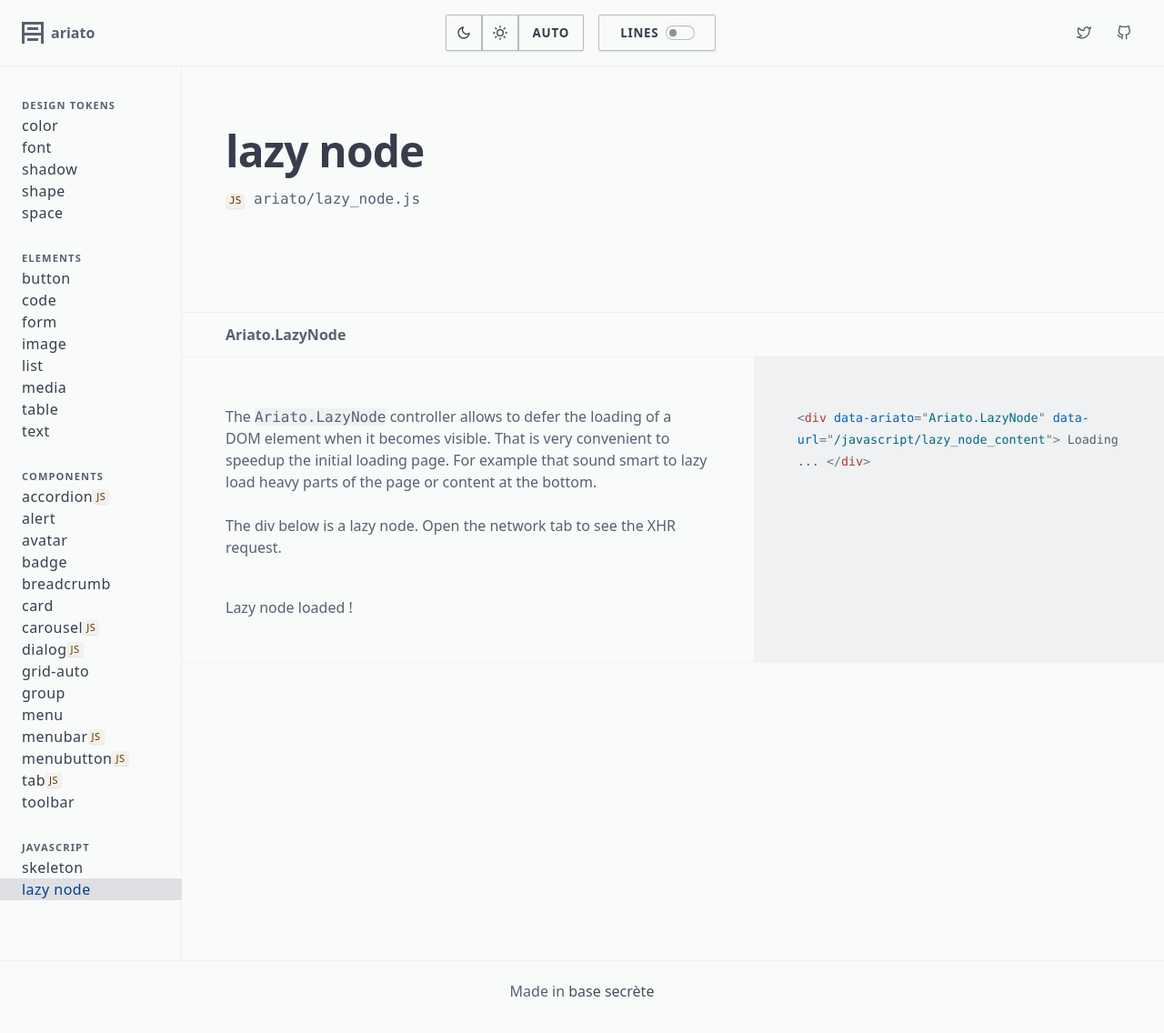
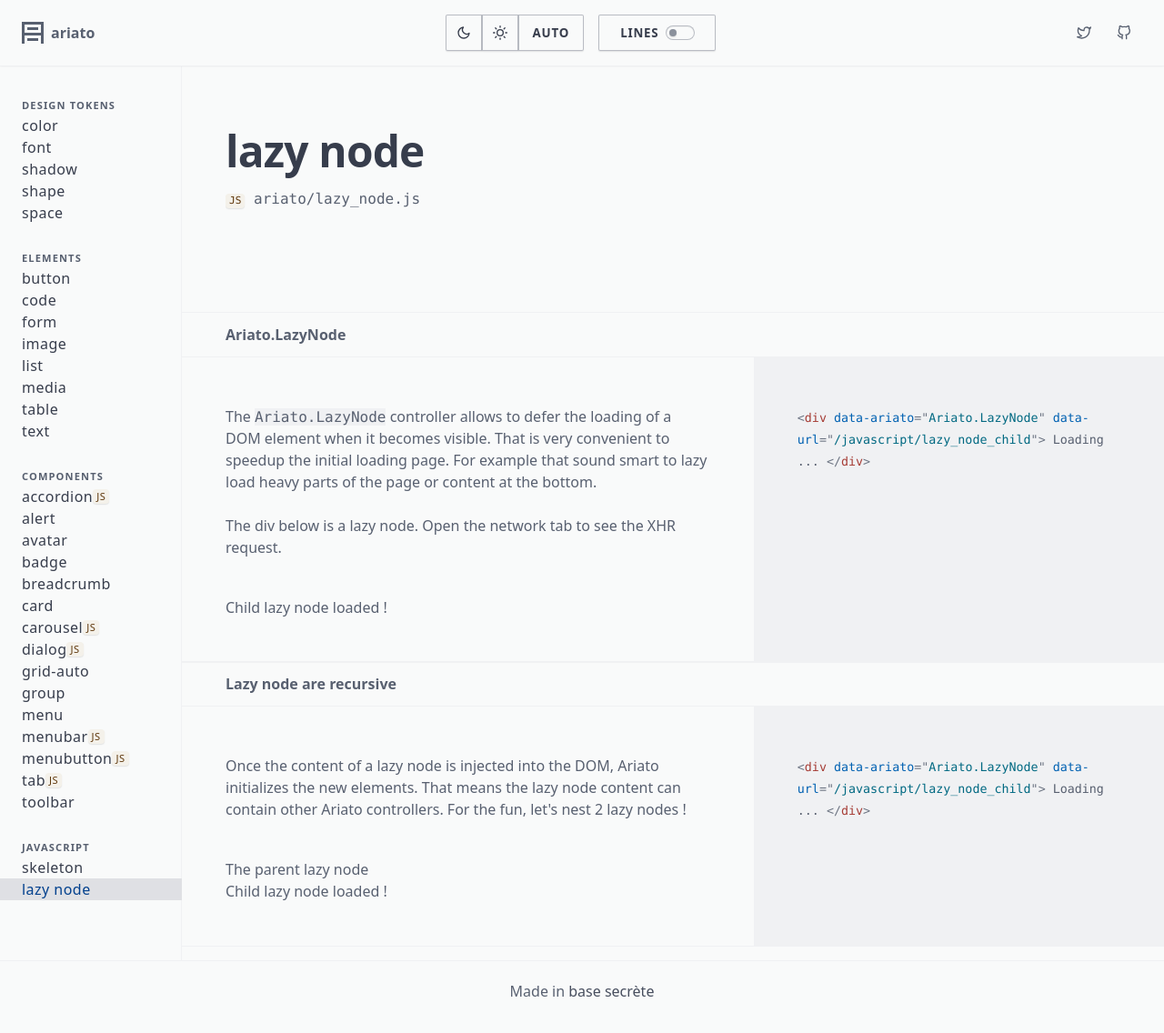
Before and after one commit to BaseSecrete/ariato, a Jekyll site: the page built from javascript/lazy_node.html, in a window 1280 px wide. Shown: the whole page at 91% size. Built offline with Jekyll 4.4.1, drawn with Linux system fonts in a browser that asks for light colours.

Commit message:
Add example of nested lazy nodes

```diff
--- a/javascript/lazy_node.html
+++ b/javascript/lazy_node.html
@@ -18,7 +18,7 @@ title: Ariato
     <p>The div below is a lazy node. Open the network tab to see the XHR request.</p>
 
     <div id="javascript-lazy-node">
-      <div data-ariato="Ariato.LazyNode" data-url="/javascript/lazy_node_content">
+      <div data-ariato="Ariato.LazyNode" data-url="/javascript/lazy_node_child">
         Loading ...
       </div>
     </div>
@@ -27,3 +27,23 @@ title: Ariato
     <pre class="language-markup"><code data-code-example="javascript-lazy-node"></code></pre>
   </aside>
 </section>
+
+<section>
+  <header>Lazy node are recursive</header>
+  <div>
+    <p>
+      Once the content of a lazy node is injected into the DOM, Ariato initializes the new elements.
+      That means the lazy node content can contain other Ariato controllers.
+      For the fun, let's nest 2 lazy nodes !
+    </p>
+
+    <div id="javascript-lazy-node">
+      <div data-ariato="Ariato.LazyNode" data-url="/javascript/lazy_node_parent">
+        Loading ...
+      </div>
+    </div>
+  </div>
+  <aside>
+    <pre class="language-markup"><code data-code-example="javascript-lazy-node"></code></pre>
+  </aside>
+</section>
--- /dev/null
+++ b/javascript/lazy_node_child.html
@@ -0,0 +1 @@
+Child lazy node loaded !
--- a/javascript/lazy_node_content.html
+++ /dev/null
@@ -1 +0,0 @@
-Lazy node loaded !
--- /dev/null
+++ b/javascript/lazy_node_parent.html
@@ -0,0 +1,2 @@
+The parent lazy node
+<div data-ariato="Ariato.LazyNode" data-url="/javascript/lazy_node_child">is loading a child node</div>
```
